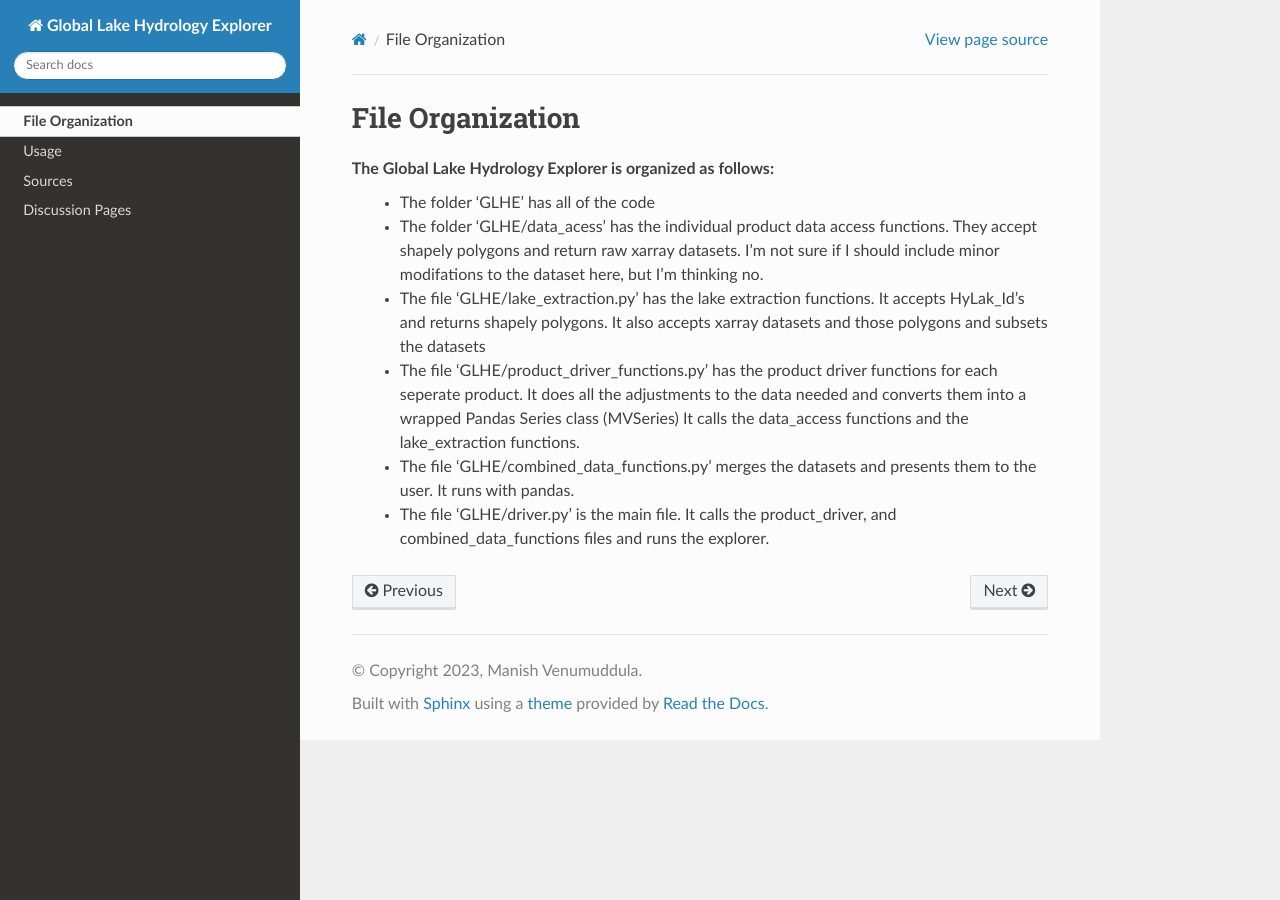
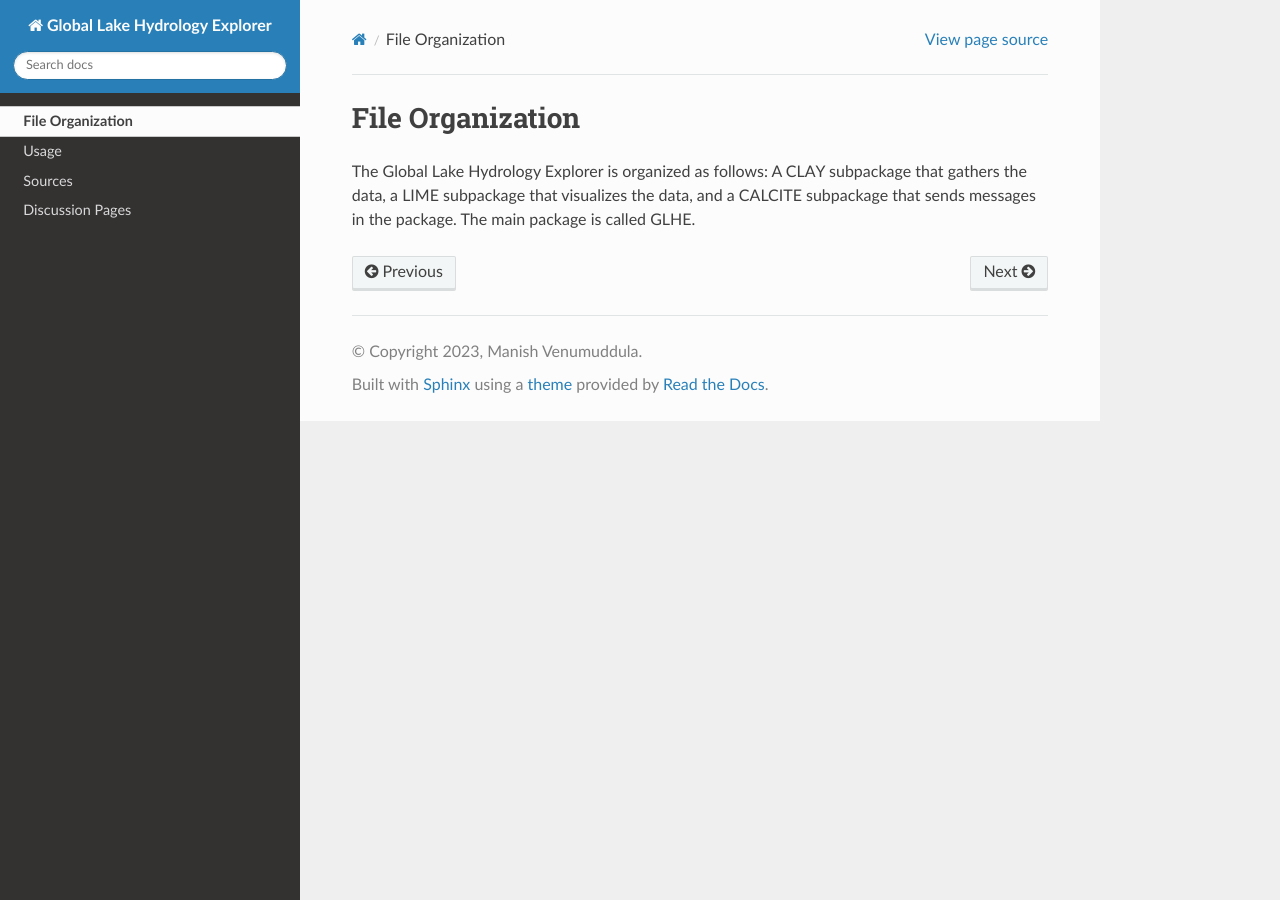
Before and after one commit to manishvenu/Global-Lake-Hydrology-Explorer, a Sphinx documentation site: the page built from docs/source/organization.rst, in a window 1280 px wide. Built offline with Sphinx 7.4.7 and the Read the Docs theme 2.0.0, drawn with Linux system fonts in a browser that asks for light colours.

Commit message:
Update Docs

```diff
--- a/docs/source/index.rst
+++ b/docs/source/index.rst
@@ -11,9 +11,10 @@ the usage of free global data products, so *no* prep work is needed (theoretical
 
 **Disclaimer**: This project is written by an undergraduate student with limited knowledge in hydrology and programming. It is not intended to be used for any serious research. Please use it at your own risk.
 
+See below for more information on how to use this project and how it is structured.
 .. note::
 
-   This project is under active development, and is not public. If you are interested in seeing the code or helping out, please contact me at manishrv@umich.edu.
+   This project is under active development!
 .. toctree::
    :maxdepth: 3
    :caption: Contents:
--- a/docs/source/organization.rst
+++ b/docs/source/organization.rst
@@ -1,9 +1,4 @@
 File Organization
 =================
 The Global Lake Hydrology Explorer is organized as follows:
- - The folder 'GLHE' has all of the code
- - The folder 'GLHE/data_acess' has the individual product data access functions. They accept shapely polygons and return raw xarray datasets. I'm not sure if I should include minor modifations to the dataset here, but I'm thinking no.
- - The file 'GLHE/lake_extraction.py' has the lake extraction functions. It accepts HyLak_Id's and returns shapely polygons. It also accepts xarray datasets and those polygons and subsets the datasets
- - The file 'GLHE/product_driver_functions.py' has the product driver functions for each seperate product. It does all the adjustments to the data needed and converts them into a wrapped Pandas Series class (MVSeries) It calls the data_access functions and the lake_extraction functions.
- - The file 'GLHE/combined_data_functions.py' merges the datasets and presents them to the user. It runs with pandas.
- - The file 'GLHE/driver.py' is the main file. It calls the product_driver, and combined_data_functions files and runs the explorer.
+A CLAY subpackage that gathers the data, a LIME subpackage that visualizes the data, and a CALCITE subpackage that sends messages in the package. The main package is called GLHE.
--- a/docs/source/sources.rst
+++ b/docs/source/sources.rst
@@ -19,4 +19,8 @@ It's not robust in certain areas, but it's the best we have for now. We'll add f
 CRUTS
 ------------
 
-We use the CRUTS dataset primarily because it goes back so far. It's frankly a horrible dataset, and will be removed when TerraClimate gets moved in.
+We use the CRUTS dataset primarily because it goes back so far. It's frankly a not great dataset, and will be removed when TerraClimate gets moved in.
+
+NWM
+----
+We use this because it is easily accessible for the US. It's not great b/c not global, but it's the best we have for now.
```
Also changed, not shown: docs/source/usage.rst (+9 -1 lines).
